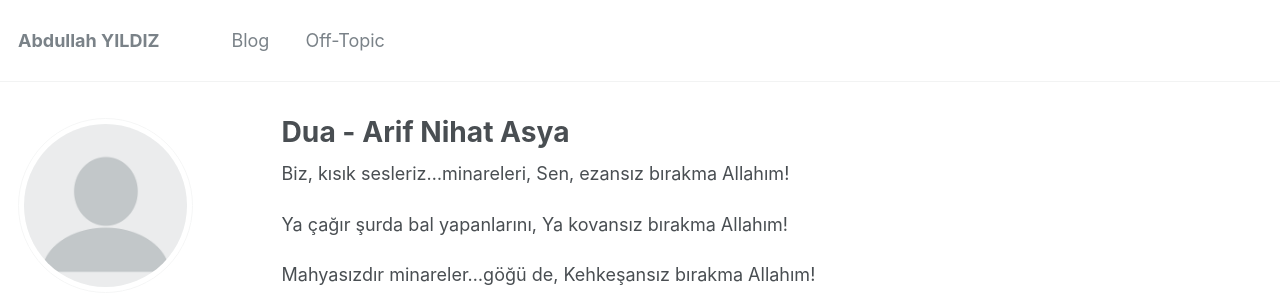
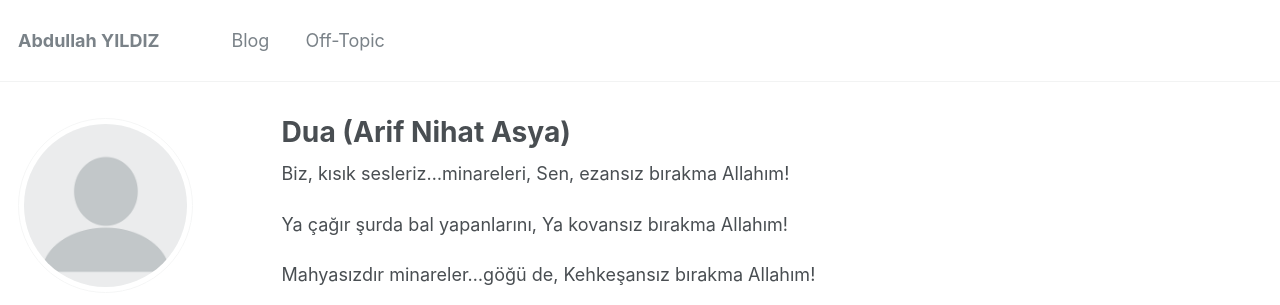
Before and after one commit to abdullahyildiz/abdullahyildiz.github.io, a Jekyll site: the page built from _offtopic/dua-arif-nihat-asya.md, in a window 1280 px wide and 1075 px high. Shown: the top 305 px of the window. Built offline with Jekyll 4.4.1, drawn with Linux system fonts in a browser that asks for light colours.

```diff
--- a/_offtopic/dua-arif-nihat-asya.md
+++ b/_offtopic/dua-arif-nihat-asya.md
@@ -1,5 +1,5 @@
 ---
-title: "Dua - Arif Nihat Asya"
+title: "Dua (Arif Nihat Asya)"
 collection: offtopic
 type:
 permalink: /offtopic/dua-arif-nihat-asya
```
